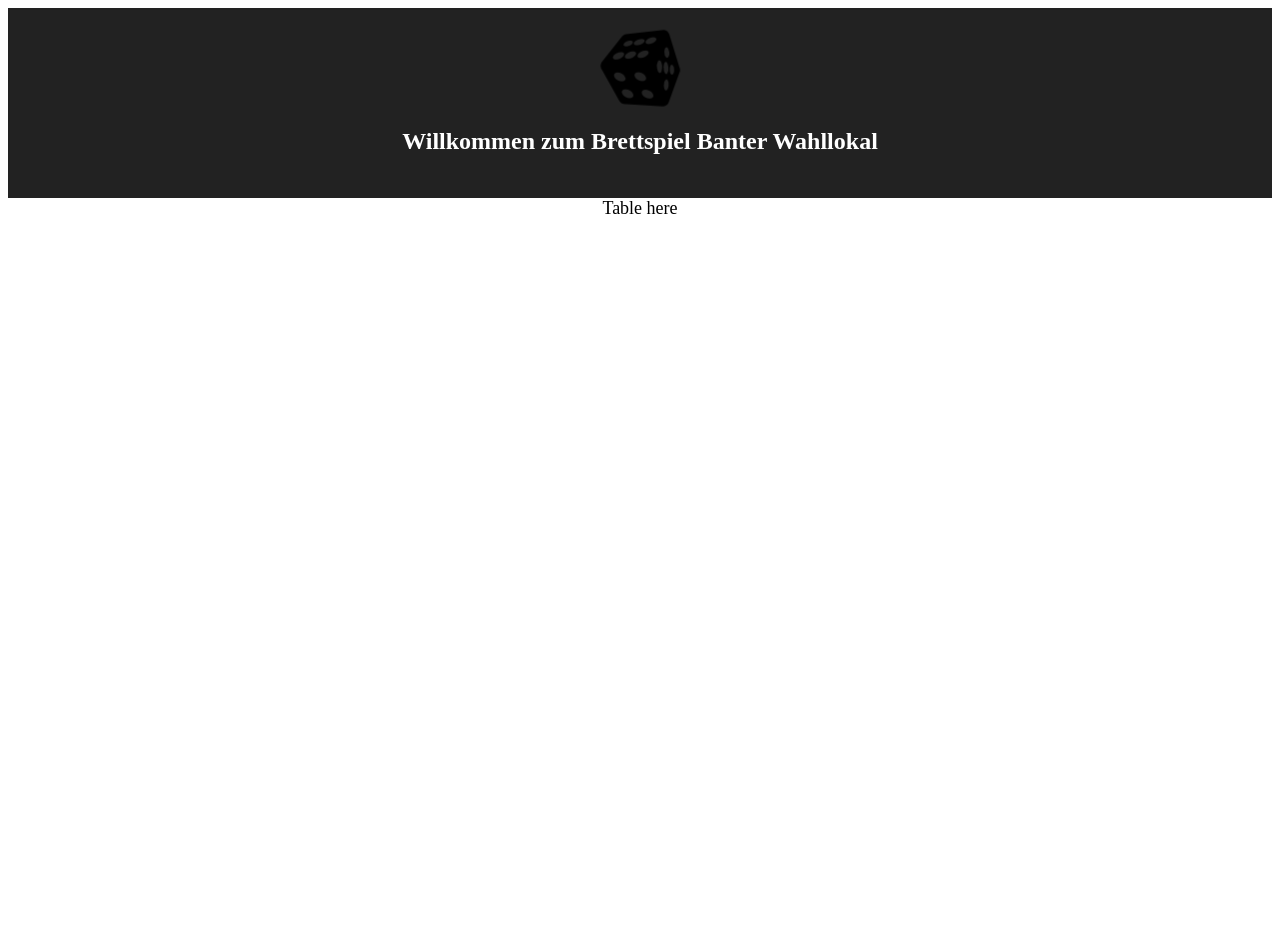
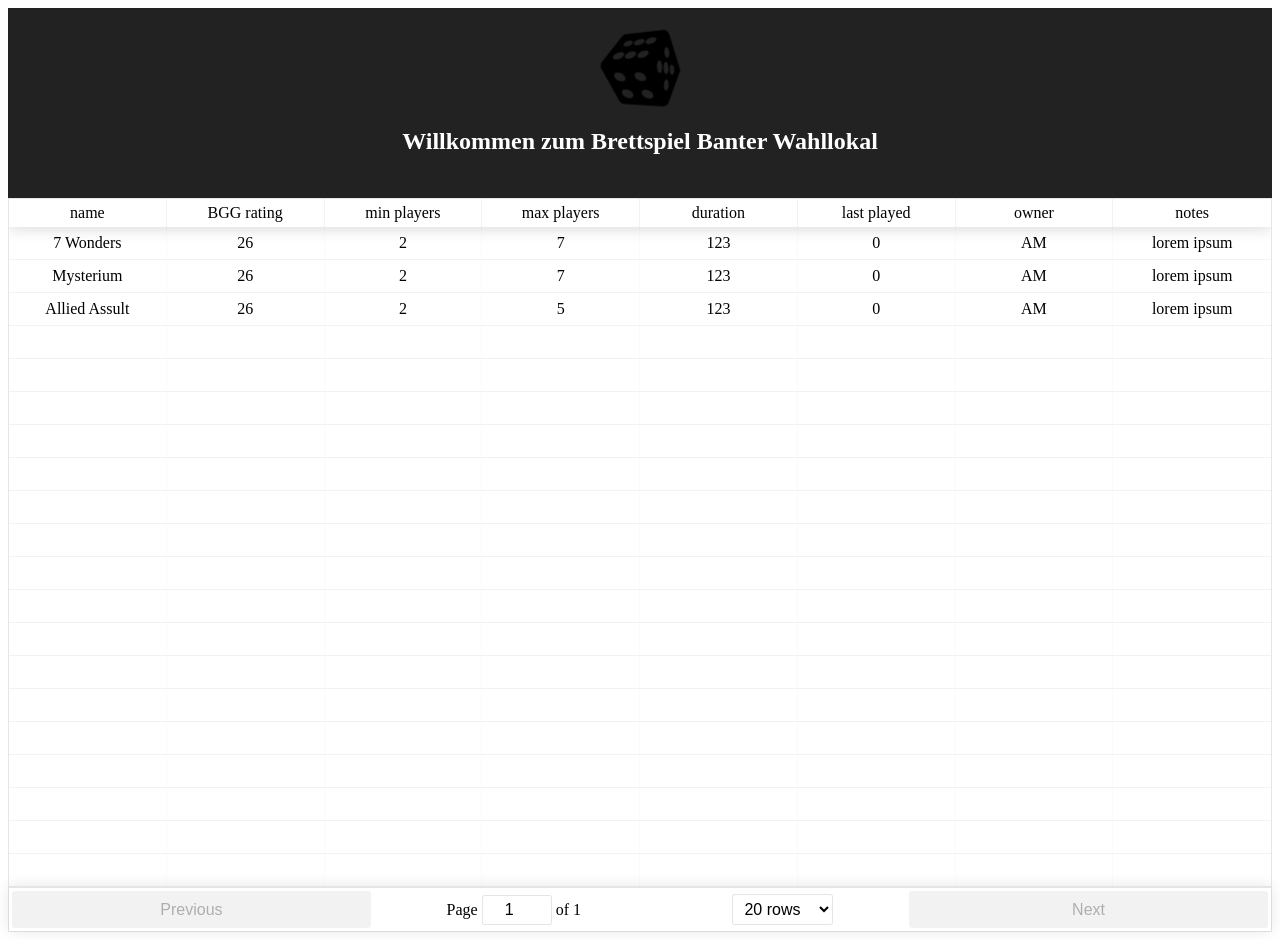
Before and after one commit to coderwurst/boardgame-banter, a React app: page / in a window 1280 px wide. Before the commit the page ends 800 px from the top, so only its background shows below. Built offline with nearby package versions, Linux system fonts and the light colour scheme.

Commit message:
intial react-table with dummy data
update games

```diff
--- a/src/components/BoardgameTable.js
+++ b/src/components/BoardgameTable.js
@@ -1,9 +1,71 @@
 import React from 'react';
 
-export default function BoardgameTable() {
-  return (
-    <div className="App-table">
-      Table here
-    </div>
-  );
+import ReactTable from 'react-table'
+import 'react-table/react-table.css'
+
+export default class BoardgameTable extends React.Component {
+
+    render() {
+        const data = [{
+            name: '7 Wonders',
+            rating: 26,
+            minPlayers: 2,
+            maxPlayers: 7,
+            duration: 123,
+            lastPlayed: 0,
+            owner: "AM",
+            notes: "lorem ipsum"
+            }, {
+            name: 'Mysterium',
+            rating: 26,
+            minPlayers: 2,
+            maxPlayers: 7,
+            duration: 123,
+            lastPlayed: 0,
+            owner: "AM",
+            notes: "lorem ipsum"
+            }, {
+            name: 'Allied Assult',
+            rating: 26,
+            minPlayers: 2,
+            maxPlayers: 5,
+            duration: 123,
+            lastPlayed: 0,
+            owner: "AM",
+            notes: "lorem ipsum"
+        }]
+
+        const columns = [{
+            Header: 'name',
+            accessor: 'name',
+            }, {
+            Header: 'BGG rating',
+            accessor: 'rating',
+            }, {
+            Header: 'min players',
+            accessor: 'minPlayers',
+            }, {
+            Header: 'max players',
+            accessor: 'maxPlayers',
+            }, {
+            Header: 'duration',
+            accessor: 'duration',
+            }, {
+            Header: 'last played',
+            accessor: 'lastPlayed',
+            }, {
+            Header: 'owner',
+            accessor: 'owner',
+            }, {
+            Header: 'notes',
+            accessor: 'notes',
+            }]
+
+        return (
+            <ReactTable
+                data={data}
+                columns={columns}
+            />
+        );
+    }
 }
```
